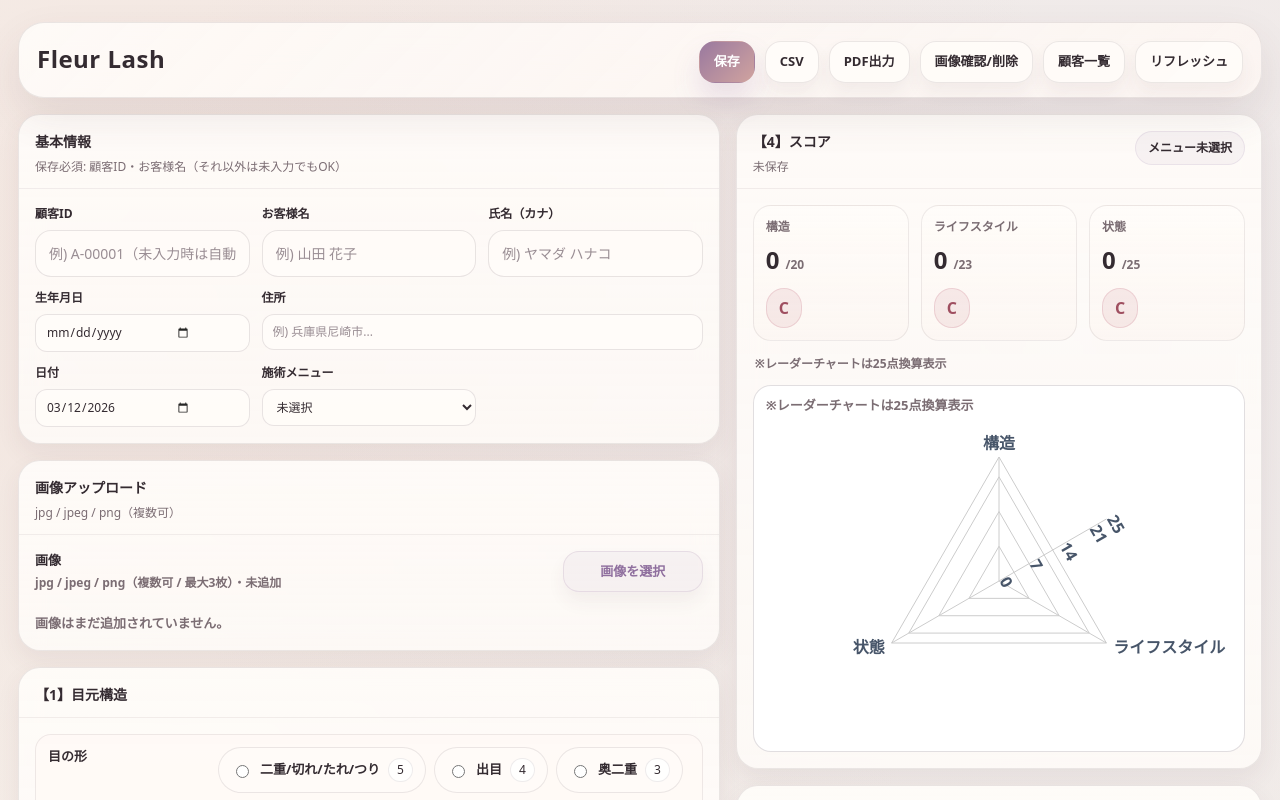
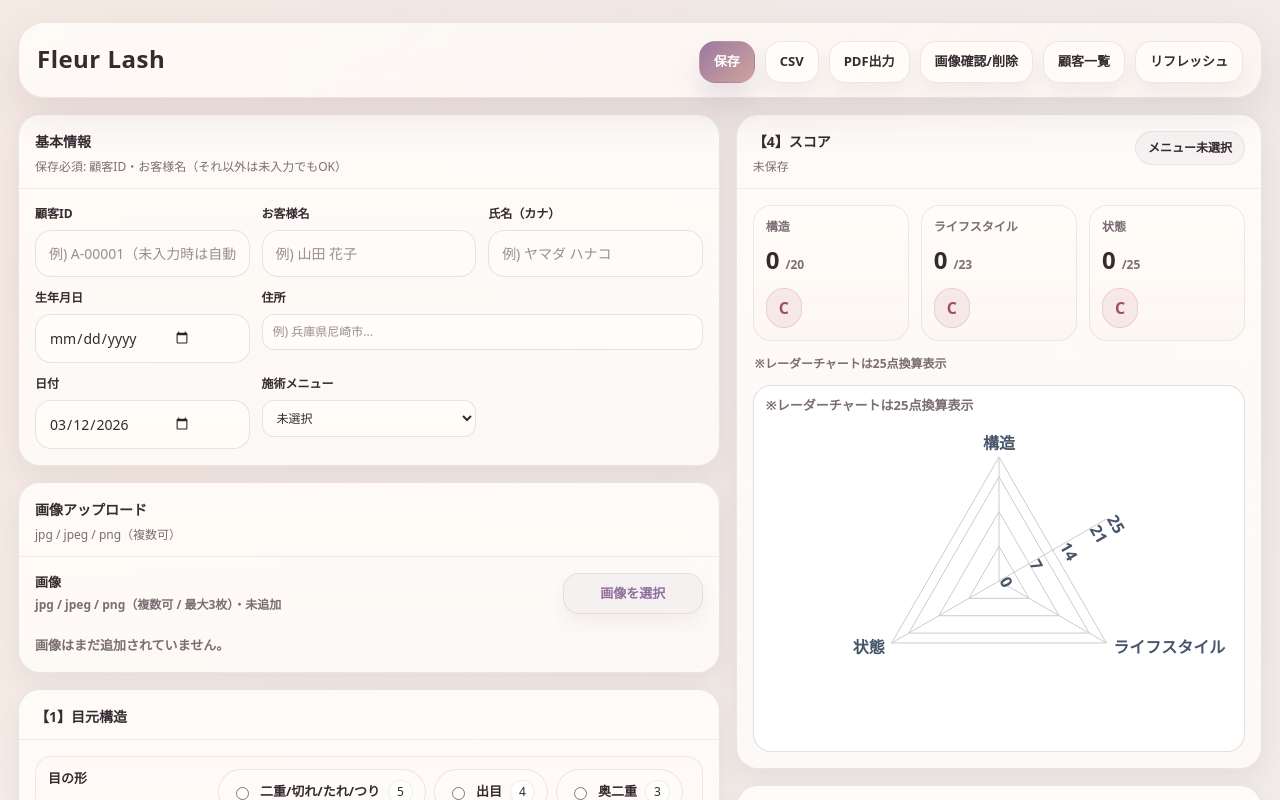
Before and after one commit to fleurlashsalon/lash-carte-app, a React (Vite) app: page / in a window 1280 px wide. Shown: the top 800 px of the page. Built offline with nearby package versions, Linux system fonts and the light colour scheme.

Commit message:
update app

```diff
--- a/src/index.css
+++ b/src/index.css
@@ -1016,7 +1016,6 @@ textarea {
 /* 強制: 基本情報の生年月日/住所/日付/施術メニューを小さく（iPadで干渉しないように） */
 .basicInfoGrid #birthday,
 .basicInfoGrid #address,
-.basicInfoGrid #visitDate,
 .basicInfoGrid #menuType {
   min-height: 36px !important;
   padding: 8px 10px !important;
@@ -1024,7 +1023,20 @@ textarea {
   border-radius: 12px !important;
 }
 
-.basicInfoGrid #birthday,
+/* 生年月日は「お客様名」と同じサイズにする（右端の欠け対策だけ追加） */
+.basicInfoGrid #birthday {
+  min-height: 46px !important;
+  padding: 12px 13px !important;
+  padding-right: 58px !important;
+  font-size: 14px !important;
+  border-radius: 16px !important;
+}
+
+/* 日付は「氏名（カナ）」と同じサイズにする（ただし右端は欠けないように調整） */
 .basicInfoGrid #visitDate {
+  min-height: 46px !important;
+  padding: 12px 13px !important;
   padding-right: 58px !important;
+  font-size: 14px !important;
+  border-radius: 16px !important;
 }
```
